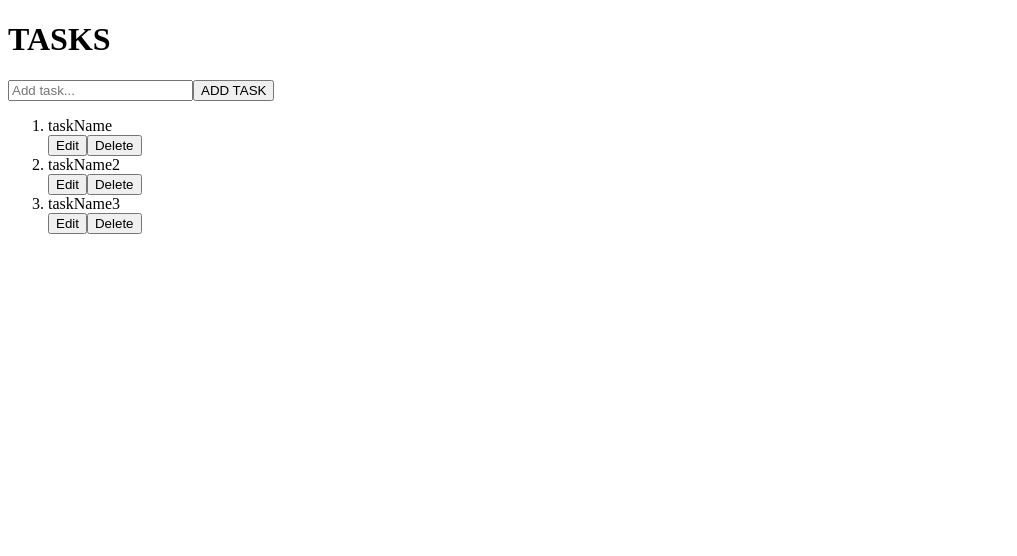
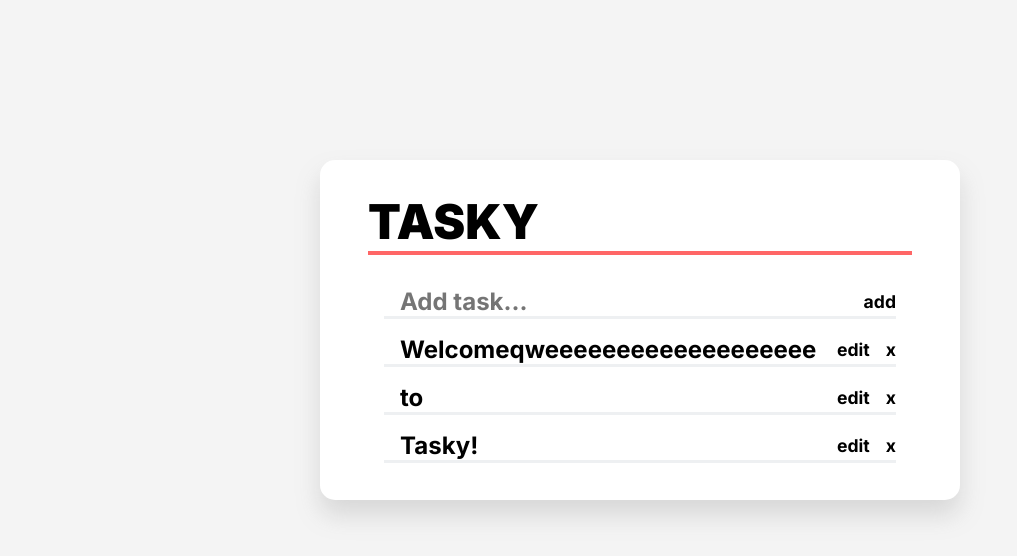
Before and after one commit to popoxta/task-app, a React (Vite) app: page / in a window 1280 px wide. Shown: the top 556 px of the page, without its empty margins (0-1017 px from the left). Built offline with nearby package versions, Linux system fonts and the light colour scheme.

Commit message:
css styles

```diff
--- a/index.html
+++ b/index.html
@@ -5,7 +5,7 @@
     <link rel="icon" type="image/svg+xml" href="/vite.svg" />
     <meta name="viewport" content="width=device-width, initial-scale=1.0" />
 
-    <title>Task App</title>
+    <title>Tasky</title>
 
   </head>
   <body>
--- a/src/App.jsx
+++ b/src/App.jsx
@@ -4,28 +4,28 @@ import AddTask from "./components/AddTask.jsx";
 
 export default function App() {
     const initialTasks = [
-        {id: 0, name: 'taskName'},
-        {id: 1, name: 'taskName2'},
-        {id: 3, name: 'taskName3'},
+        {id: 0, name: 'Welcomeqweeeeeeeeeeeeeeeeeee'},
+        {id: 1, name: 'to'},
+        {id: 3, name: 'Tasky!'},
     ]
     const [tasks, setTasks] = useState(initialTasks)
 
-    function handleChangeTask(changedTask) {
+    function handleChangeTask(changedTask) { // if task id matches, replace task
         setTasks(tasks.map(task => task.id === changedTask.id ? changedTask : task))
     }
 
-    function handleAddTask(name) {
-        const newId = tasks[tasks.length - 1].id + 1 // create new id for new task
+    function handleAddTask(name) { // create new id for new task
+        const newId = tasks[tasks.length - 1].id + 1
         setTasks([...tasks, {id: newId, name}])
     }
 
-    function handleDeleteTask(id) {
-        setTasks(tasks.filter(task => task.id !== id)) // filter out the task with the matching id
+    function handleDeleteTask(id) { // filter out the task with the matching id
+        setTasks(tasks.filter(task => task.id !== id))
     }
 
     return (
-        <div>
-            <h1>TASKS</h1>
+        <div className={'tasks-box'}>
+            <h1>TASKY</h1>
             <AddTask
                 handleAddTask={handleAddTask}
             />
--- a/src/components/AddTask.jsx
+++ b/src/components/AddTask.jsx
@@ -1,14 +1,14 @@
 import {useState} from "react";
 
-export default function AddTask({handleAddTask}){
+export default function AddTask({handleAddTask}) {
     const [text, setText] = useState('')
 
-    function addTask(){
+    function addTask() {
         text ? handleAddTask(text) : alert('Please enter a title for your task')
         setText('')
     }
 
-    return(
+    return (
         <form>
             <input type={'text'}
                    placeholder={'Add task...'}
@@ -20,9 +20,8 @@ export default function AddTask({handleAddTask}){
                         e.preventDefault()
                         addTask()
                     }}>
-                ADD TASK
+                add
             </button>
         </form>
-
     )
 }
--- a/src/components/Tasks.jsx
+++ b/src/components/Tasks.jsx
@@ -1,17 +1,17 @@
 import {useState} from "react";
 
 export default function TasksList({tasks, handleEdit, handleDelete}) {
-
-    console.log('rendering')
     return (
-        <ol>
-            {tasks.map(task => <Task
-                key={task.id}
-                task={task}
-                handleEdit={handleEdit}
-                handleDelete={() => handleDelete(task.id)}
-            />)}
-        </ol>
+        <ul>
+            {tasks.map(task =>
+                <Task
+                    key={task.id}
+                    task={task}
+                    handleEdit={handleEdit}
+                    handleDelete={() => handleDelete(task.id)}
+                />
+            )}
+        </ul>
     )
 }
 
@@ -21,21 +21,25 @@ function Task({task, handleEdit, handleDelete}) {
     return (
         isEditing
             ?
-            <>
+            <div className={'task-item'}>
                 <li><input
                     value={task.name}
                     onChange={e => handleEdit({...task, name: e.target.value})}
                 /></li>
 
-                <button onClick={e => setIsEditing(false)}>Save</button>
-                <button onClick={handleDelete}>Delete</button>
-            </>
+                <div>
+                    <button onClick={e => setIsEditing(false)}>save</button>
+                    <button onClick={handleDelete}>x</button>
+                </div>
+            </div>
             :
-            <>
+            <div className={'task-item'}>
                 <li>{task.name}</li>
-                <button onClick={() => setIsEditing(true)}>Edit</button>
-                <button onClick={handleDelete}>Delete</button>
-            </>
+                <div>
+                    <button onClick={() => setIsEditing(true)}>edit</button>
+                    <button onClick={handleDelete}>x</button>
+                </div>
+            </div>
 
     )
 }
--- a/src/main.jsx
+++ b/src/main.jsx
@@ -1,6 +1,7 @@
 import React from 'react'
 import ReactDOM from 'react-dom/client'
 import App from './App'
+import './styles.css'
 
 ReactDOM.createRoot(document.getElementById('root')).render(
   <React.StrictMode>
--- /dev/null
+++ b/src/styles.css
@@ -0,0 +1,114 @@
+@import url('https://fonts.googleapis.com/css2?family=Inter:wght@400;600;700;800;900&display=swap');
+
+:root {
+    --grey: #F4F4F4;
+    --darker-grey: #EEF0F2;
+    --darkest-grey: #8D8F91FF;
+    --coral: #FF6666;
+    --dark: #1D1E2C;
+}
+
+* {
+    font-family: 'Inter', sans-serif;
+    box-sizing: border-box;
+    margin: 0;
+    padding: 0;
+}
+
+body {
+    height: 100vh;
+    background-color: var(--grey);
+}
+
+body > div {
+    min-height: 100%;
+
+    display: flex;
+    flex-direction: column;
+    align-items: center;
+    margin-top: max(10%, 10rem);
+}
+
+.tasks-box {
+    background-color: white;
+    border-radius: 15px;
+    box-shadow: 0 15px 25px 0 rgba(137, 137, 137, 0.26);
+
+    width: min(80%, 40rem);
+    max-height: 70vh;
+    overflow: auto;
+
+    padding: 2rem 3rem;
+}
+
+.tasks-box h1 {
+    font-size: 3rem;
+    font-weight: 900;
+
+    border-bottom: 0.3rem solid var(--coral);
+}
+
+.task-item, form {
+    list-style: none;
+    font-size: 1.5rem;
+    font-weight: 700;
+    border-bottom: 0.2rem solid var(--darker-grey);
+
+    display: flex;
+    justify-content: space-between;
+    align-items: center;
+
+    margin: 1rem 1rem 0.3rem;
+    padding-left: 1rem;
+}
+
+form {
+    margin-top: 2rem;
+}
+
+li, input {
+    overflow: hidden;
+}
+
+.task-item > div {
+    display: flex;
+    align-items: center;
+    gap: 1rem;
+}
+
+button {
+    font-size: 1.1rem;
+    font-weight: 700;
+
+    background: none;
+    border: none;
+}
+
+button:hover {
+    color: var(--coral);
+    cursor: pointer;
+}
+
+input {
+    color: var(--darkest-grey);
+    border: none;
+
+    font-size: 1.5rem;
+    font-weight: 700;
+}
+
+input:focus {
+    outline: none;
+}
+
+input:focus li::before {
+    display: inline-block;
+    pointer-events: none;
+    content: '>';
+}
+
+@media only screen and (max-width: 600px) {
+    :root {
+        font-size: 0.8rem;
+    }
+}
```
